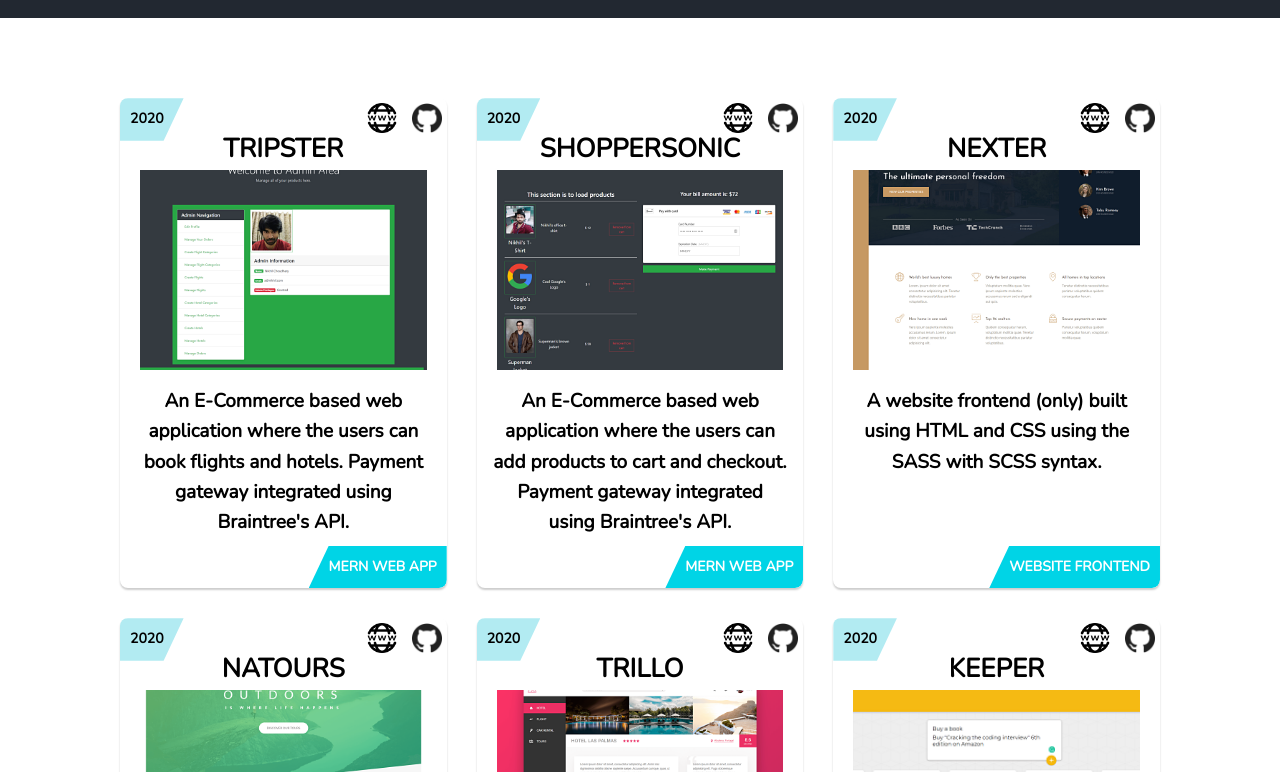
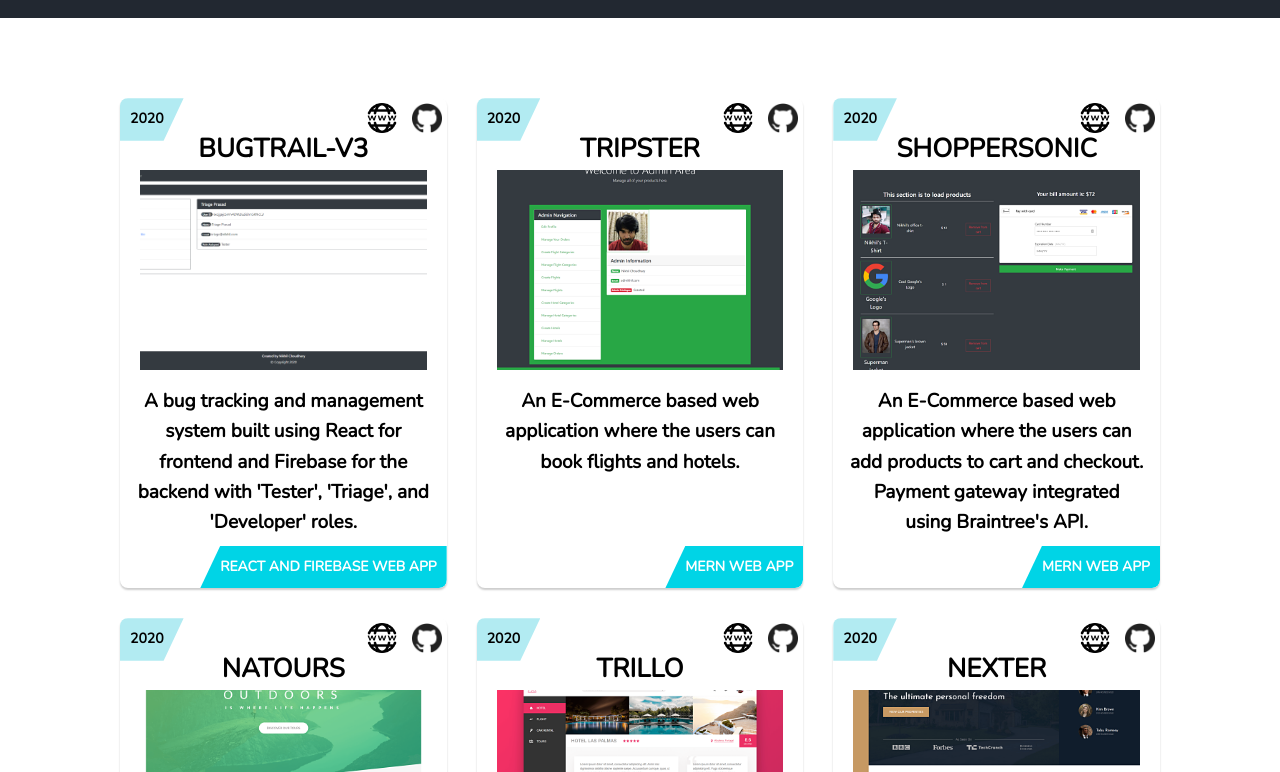
Before and after one commit to nikpydev/portfolio, a React (Create React App) app: page / in a window 1280 px wide. Shown: the part 1108-1880 px from the top of the page. Built offline with nearby package versions, Linux system fonts and the light colour scheme.

Commit message:
added my latest bugtrail-v3 project

```diff
--- a/src/components/Content.js
+++ b/src/components/Content.js
@@ -9,14 +9,24 @@ const Content = () => {
           <div className="work__project work__project--1">
             <ProjectCard
               cardHeader={"2020"}
+              projectName={"bugtrail-v3"}
+              projectDescription={
+                "A bug tracking and management system built using React for frontend and Firebase for the backend with 'Tester', 'Triage', and 'Developer' roles."
+              }
+              cardFooter={"React and Firebase web app"}
+            />
+          </div>
+          <div className="work__project work__project--2">
+            <ProjectCard
+              cardHeader={"2020"}
               projectName={"Tripster"}
               projectDescription={
-                "An E-Commerce based web application where the users can book flights and hotels. Payment gateway integrated using Braintree's API."
+                "An E-Commerce based web application where the users can book flights and hotels."
               }
               cardFooter={"mern web app"}
             />
           </div>
-          <div className="work__project work__project--2">
+          <div className="work__project work__project--3">
             <ProjectCard
               cardHeader={"2020"}
               projectName={"Shoppersonic"}
@@ -24,16 +34,6 @@ const Content = () => {
                 "An E-Commerce based web application where the users can add products to cart and checkout. Payment gateway integrated using Braintree's API."
               }
               cardFooter={"mern web app"}
-            />
-          </div>
-          <div className="work__project work__project--3">
-            <ProjectCard
-              cardHeader={"2020"}
-              projectName={"Nexter"}
-              projectDescription={
-                "A website frontend (only) built using HTML and CSS using the SASS with SCSS syntax."
-              }
-              cardFooter={"website frontend"}
             />
           </div>
           <div className="work__project work__project--4">
@@ -59,11 +59,11 @@ const Content = () => {
           <div className="work__project work__project--6">
             <ProjectCard
               cardHeader={"2020"}
-              projectName={"Keeper"}
+              projectName={"Nexter"}
               projectDescription={
-                "A MERN based Google Keep clone. The user can save notes in this app and delete them. Backend built using RESTful API concept."
+                "A website frontend (only) built using HTML and CSS using the SASS with SCSS syntax."
               }
-              cardFooter={"mern web app"}
+              cardFooter={"website frontend"}
             />
           </div>
         </div>
```
Also changed, not shown: src/img/bugtrail-v3.png (added).
